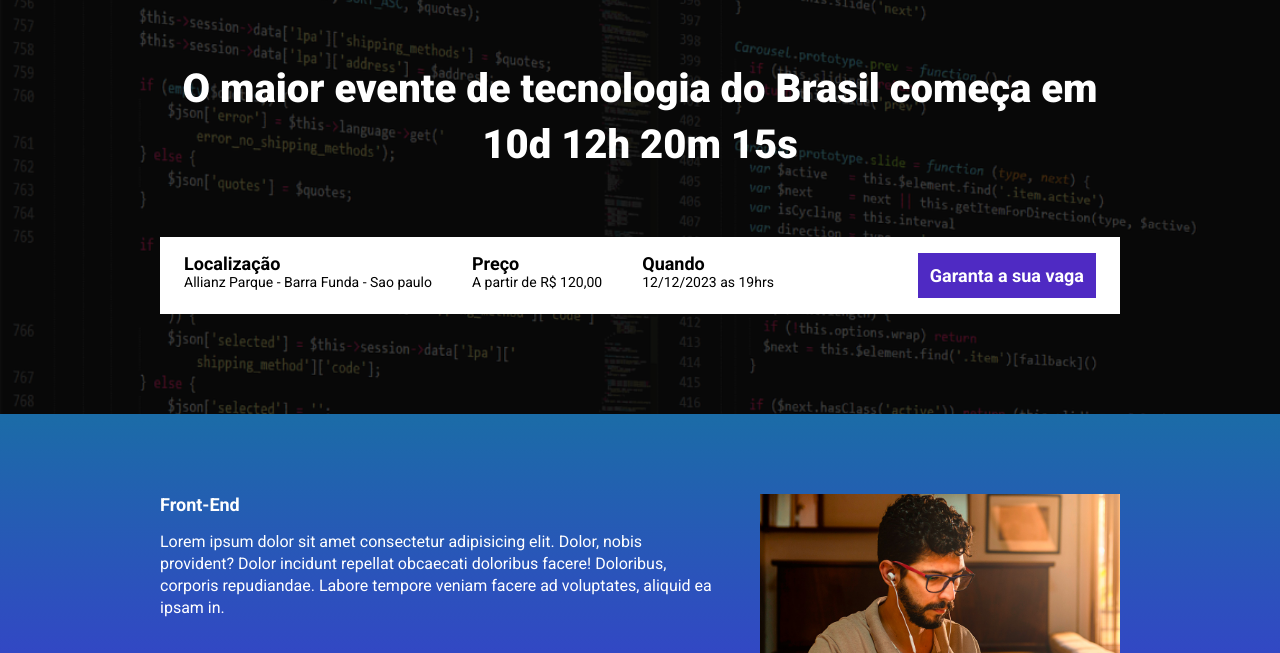
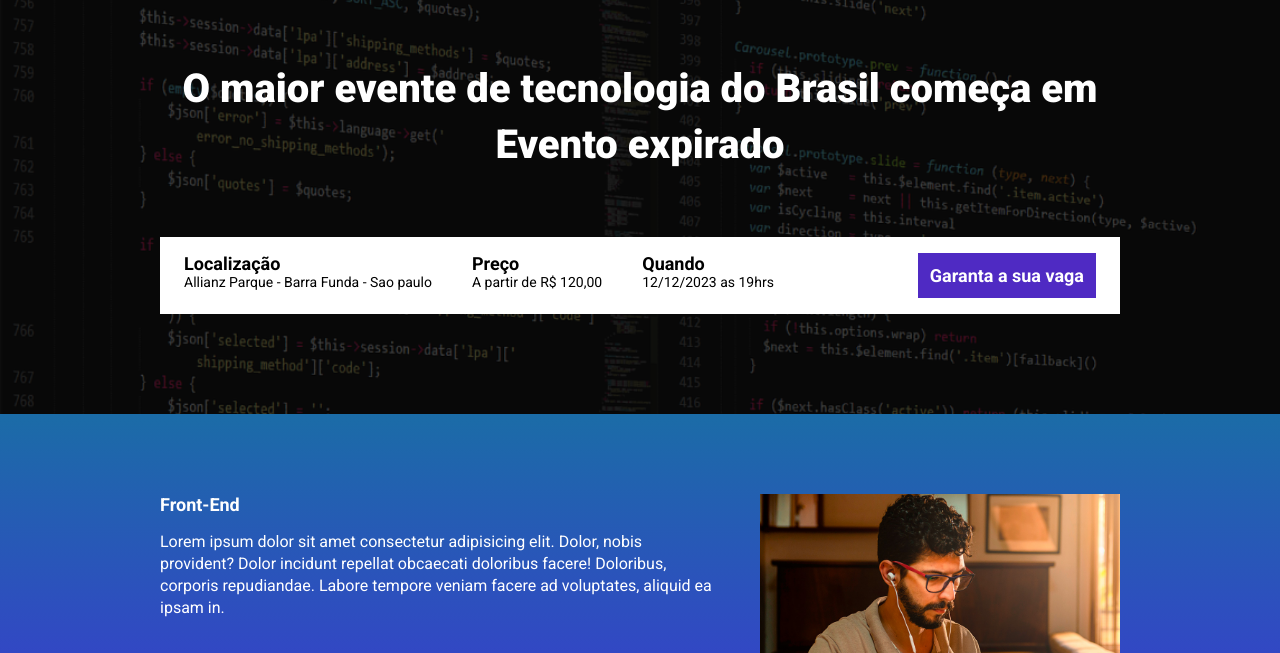
Before and after one commit to Augusto-C2304/tech_talks, a website built with Parcel: page src/index.html in a window 1280 px wide. Shown: the part 147-800 px from the top of the page. Built offline with nearby package versions, Linux system fonts and the light colour scheme.

Commit message:
criando a contagem regressiva

```diff
--- a/package.json
+++ b/package.json
@@ -1,9 +1,9 @@
 {
   "name": "landing-page",
   "version": "1.0.0",
-  "main": "index.js",
   "scripts": {
     "dev": "parcel src/index.html src/styles/main.scss src/scripts/main.js",
+    "build": "parcel build src/index.html",
     "test": "echo \"Error: no test specified\" && exit 1"
   },
   "keywords": [],
--- a/src/index.html
+++ b/src/index.html
@@ -15,7 +15,7 @@
         <div class="container">
             <img class="hero__logo" src="./images/ebac_logo.svg" alt="EBAC">
             <p class="hero__text">
-                O maior evente de tecnologia do Brasil começa em 10d 12h 20m 15s
+                O maior evente de tecnologia do Brasil começa em <span id="contador"></span>
             </p>
             <div class="infos-bar">
                 <ul class="infos-bar__infos">
--- a/src/scripts/main.js
+++ b/src/scripts/main.js
@@ -1 +1,28 @@
 AOS.init();
+
+const dataDoEvento = new Date("Dec 12, 2023 19:00:00");
+const timeStampDoEvento = dataDoEvento.getTime();
+
+const contaAsHoras = setInterval(function() {
+    const agora = new Date();
+    const timeStampAtual = agora.getTime();
+
+    const distanciaAteOEvento = timeStampDoEvento - timeStampAtual;
+
+
+    const diaEnMs = 1000 * 60 * 60 * 24;
+    const horasEmMs = 1000 * 60 * 60;
+    const MinutosEmMs = 1000 * 60;
+
+    const diasAteOEvento = Math.floor(distanciaAteOEvento / diaEnMs);
+    const horarAteOEvento = Math.floor((distanciaAteOEvento % diaEnMs) / horasEmMs);
+    const minutosAteOEvento = Math.floor((distanciaAteOEvento % horasEmMs) / MinutosEmMs);
+    const segundosAteOEvento = Math.floor((distanciaAteOEvento % MinutosEmMs) / 1000);
+
+    document.getElementById('contador').innerHTML = `${diasAteOEvento}d ${horarAteOEvento}h ${minutosAteOEvento}m ${segundosAteOEvento}s`;
+
+    if (distanciaAteOEvento < 0) {
+        clearInterval(contaAsHoras);
+        document.getElementById('contador').innerHTML = 'Evento expirado';
+    }
+}, 1000);
```
